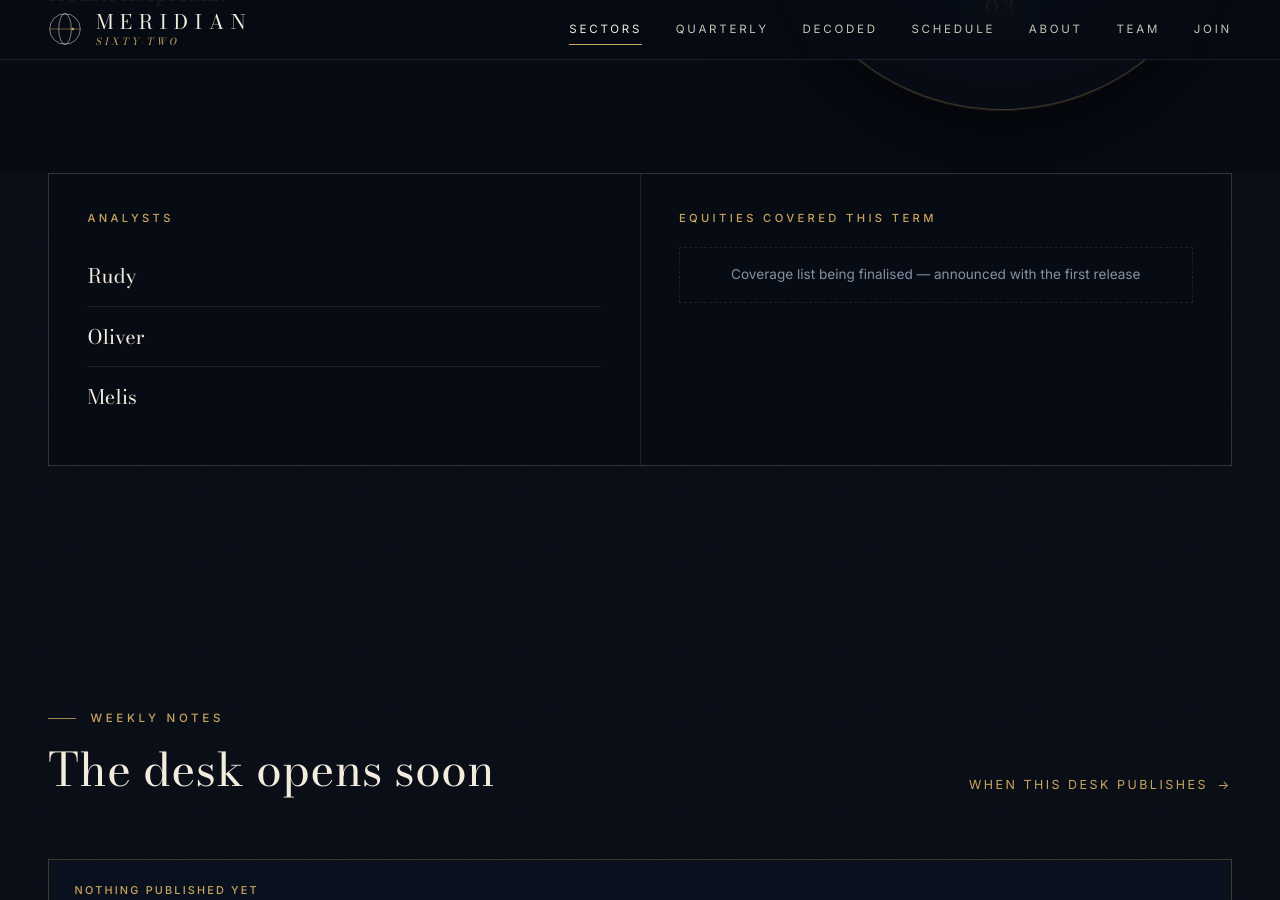
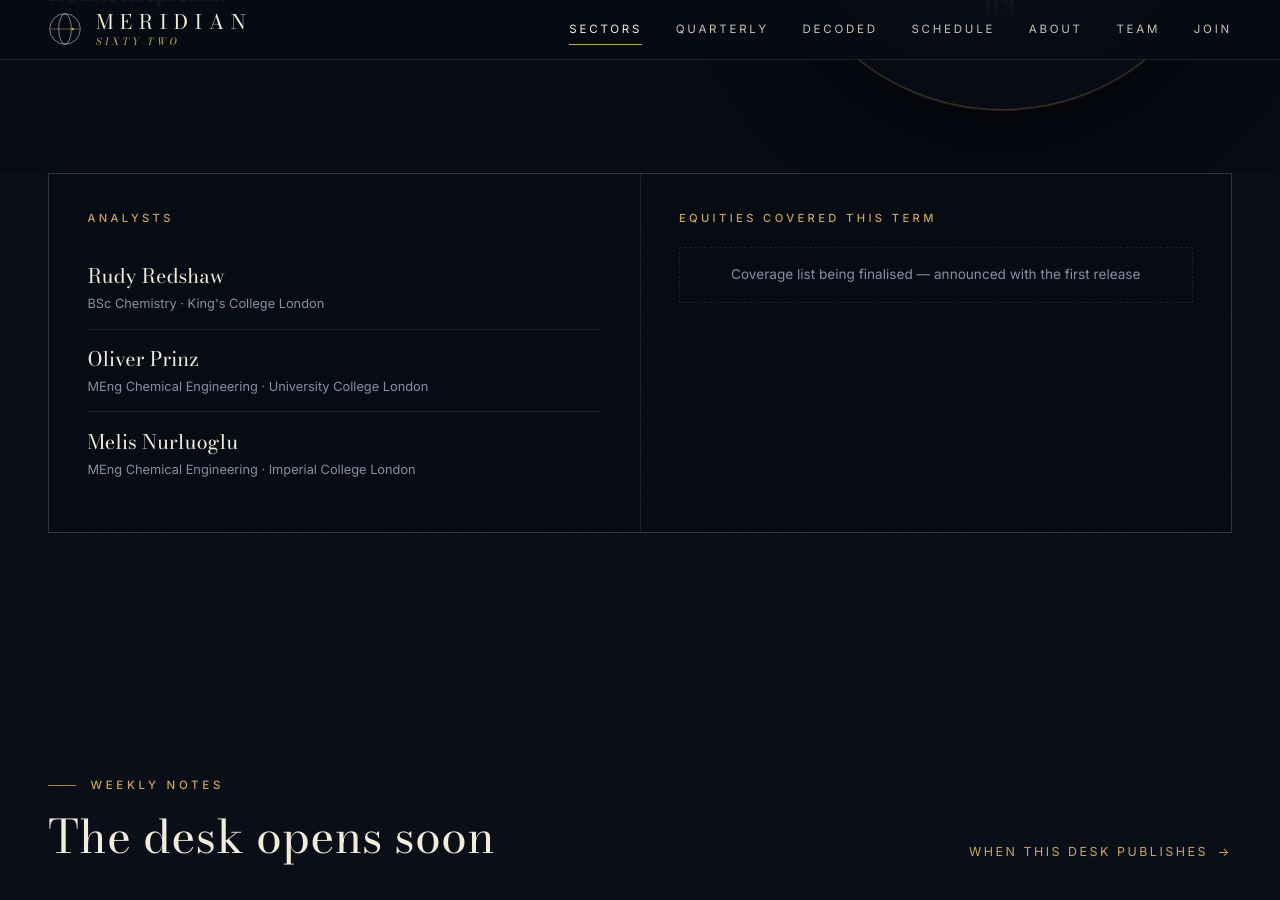
Before and after one commit to meridian62contact-lang/meridian62contact-lang.github.io, a Jekyll site: the page built from _sectors/03-chemicals.md, in a window 1280 px wide and 900 px high, scrolled down 520 px. Built offline with Jekyll 4.4.1, drawn with Linux system fonts in a browser that asks for light colours.

Commit message:
Update 03-chemicals.md

```diff
--- a/_sectors/03-chemicals.md
+++ b/_sectors/03-chemicals.md
@@ -10,15 +10,15 @@
 image: ""      # optional cover image, e.g. /assets/img/sectors/03.jpg
 
 analysts:
-  - name: "Rudy"
-    degree: ""
-    university: ""
-  - name: "Oliver"
-    degree: ""
-    university: ""
-  - name: "Melis"
-    degree: ""
-    university: ""
+  - name: "Rudy Redshaw"
+    degree: "BSc Chemistry"
+    university: "King's College London"
+  - name: "Oliver Prinz"
+    degree: "MEng Chemical Engineering"
+    university: "University College London"
+  - name: "Melis Nurluoglu"
+    degree: "MEng Chemical Engineering"
+    university: "Imperial College London"
 
 # 3–5 companies the desk follows all term. 'watching' is the one-sentence coverage line:
 # the specific thing the desk is watching right now (update it whenever it changes).
```
